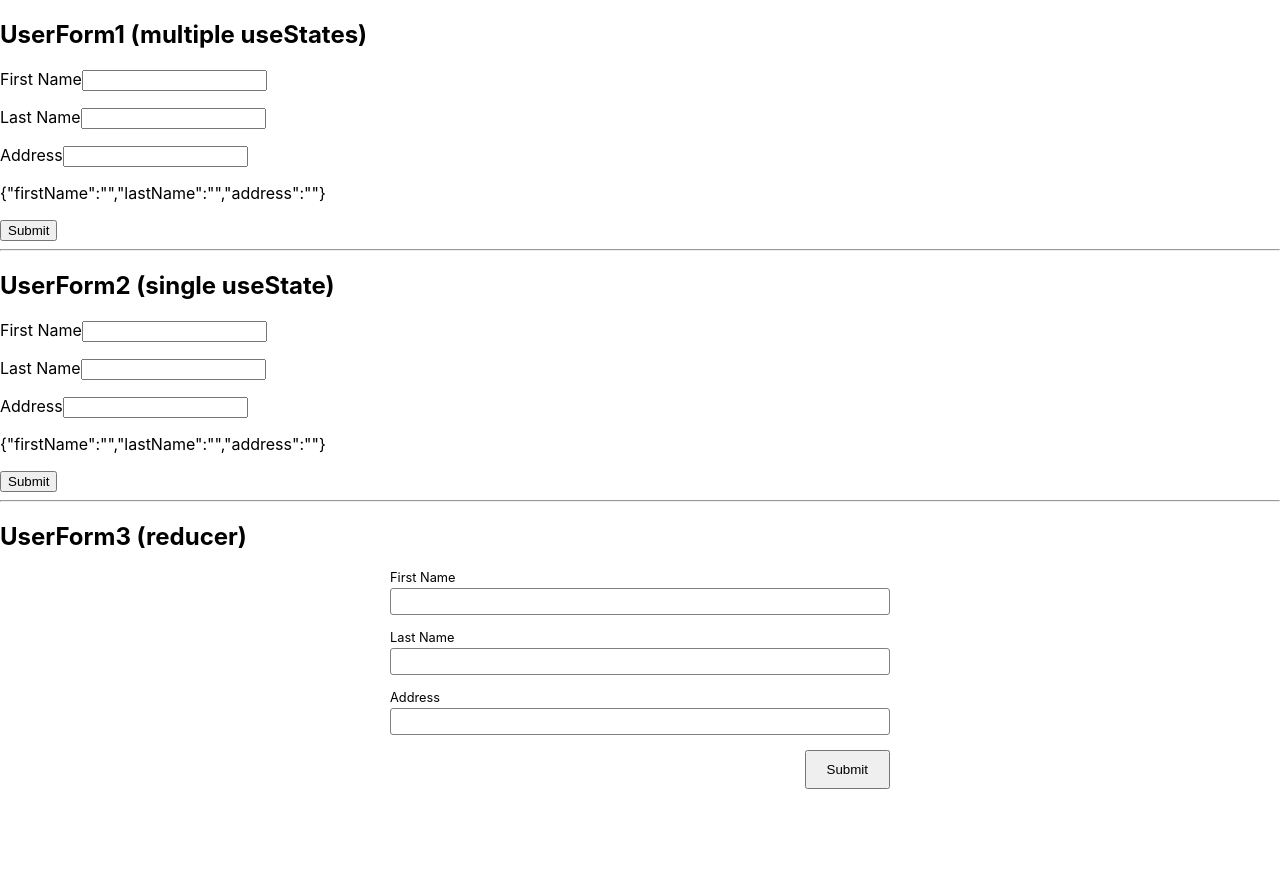
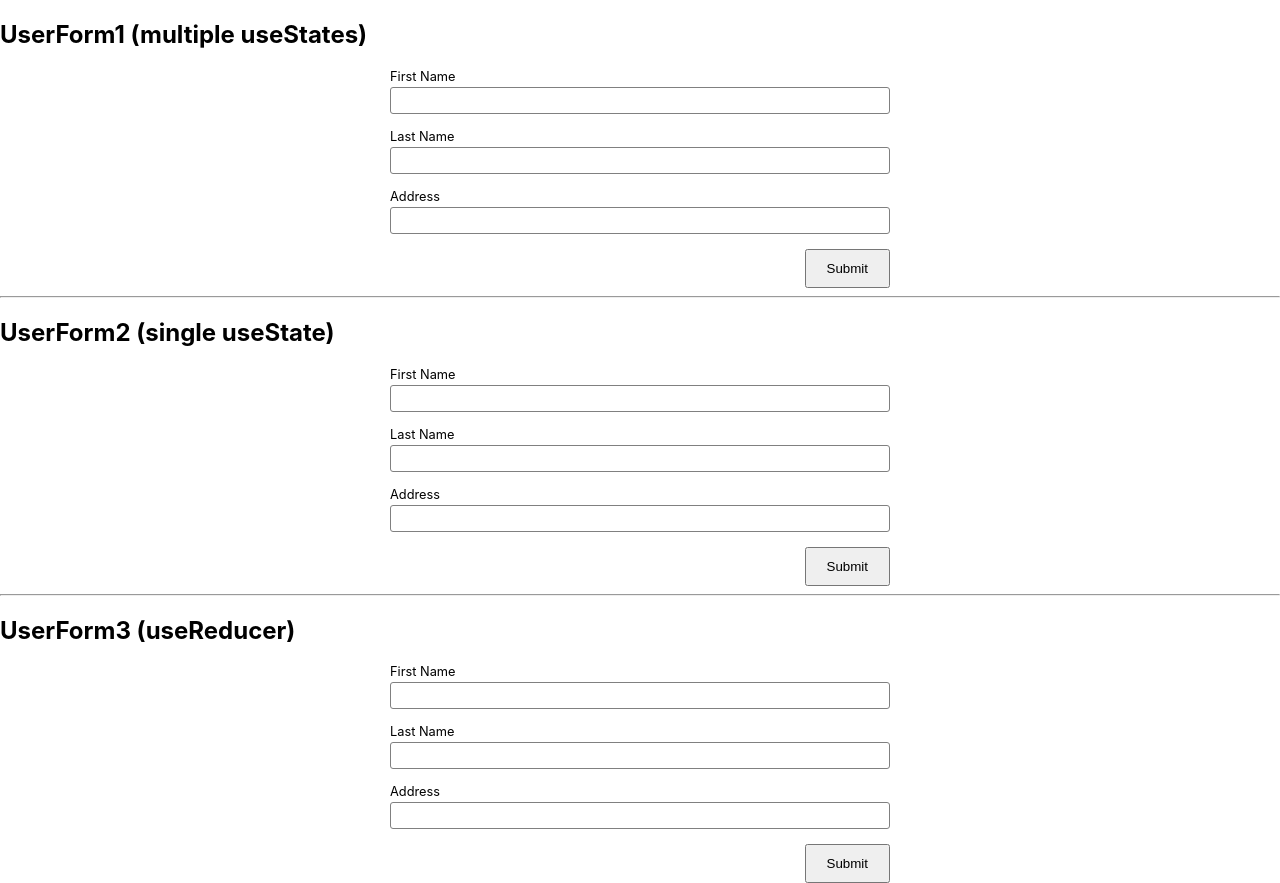
Before and after one commit to danyavol/react-training, a React (Create React App) app: page / in a window 1280 px wide. Before the commit the page ends 800 px from the top, so only its background shows below. Built offline with nearby package versions, Linux system fonts and the light colour scheme.

Commit message:
feat: Add styles

```diff
--- a/src/App.js
+++ b/src/App.js
@@ -1,25 +1,28 @@
+import { useState } from 'react';
 import './App.css';
 import UserForm1 from "./UserForm1_multipleUseState/UserForm1";
 import UserForm2 from "./UserForm2_singleUseState/UserForm2";
 import UserForm3 from "./UserForm3_useReducer/UserForm3";
 
 function App() {
-
-    function onSubmit(value) {
-        console.log(value);
-    }
+    const [form1Value, setForm1Value] = useState();
+    const [form2Value, setForm2Value] = useState();
+    const [form3Value, setForm3Value] = useState();
 
     return (
         <>
-            <UserForm1 onSubmit={onSubmit}></UserForm1>
+            <UserForm1 onSubmit={setForm1Value}></UserForm1>
+            <div>{JSON.stringify(form1Value)}</div>
 
             <hr/>
 
-            <UserForm2 onSubmit={onSubmit}></UserForm2>
+            <UserForm2 onSubmit={setForm2Value}></UserForm2>
+            <div>{JSON.stringify(form2Value)}</div>
 
             <hr/>
 
-            <UserForm3 onSubmit={onSubmit}></UserForm3>
+            <UserForm3 onSubmit={setForm3Value}></UserForm3>
+            <div>{JSON.stringify(form3Value)}</div>
         </>
     );
 }
--- a/src/UserForm1_multipleUseState/UserForm1.js
+++ b/src/UserForm1_multipleUseState/UserForm1.js
@@ -25,22 +25,22 @@ function UserForm1(props) {
     return (
         <>
             <h2>UserForm1 (multiple useStates)</h2>
-            <p>
-                <label htmlFor="firstName">First Name</label>
-                <input id="firstName" value={firstName} onChange={firstNameHandler}></input>
-            </p>
-            <p>
-                <label htmlFor="lastName">Last Name</label>
-                <input id="lastName" value={lastName} onChange={lastNameHandler}></input>
-            </p>
-            <p>
-                <label htmlFor="address">Address</label>
-                <input id="address" value={address} onChange={addressHandler}></input>
-            </p>
+            <div className="form">
+                <div className="control">
+                    <label className="control-label" htmlFor="firstName1">First Name</label>
+                    <input className="input" id="firstName1" value={firstName} onChange={firstNameHandler}></input>
+                </div>
+                <div className="control">
+                    <label className="control-label" htmlFor="lastName1">Last Name</label>
+                    <input className="input" id="lastName1" value={lastName} onChange={lastNameHandler}></input>
+                </div>
+                <div className="control">
+                    <label className="control-label" htmlFor="address1">Address</label>
+                    <input className="input" id="address1" value={address} onChange={addressHandler}></input>
+                </div>
 
-            <p>{JSON.stringify({ firstName, lastName, address })}</p>
-
-            <button onClick={submit}>Submit</button>
+                <button className="submit" onClick={submit}>Submit</button>
+            </div>
         </>
     );
 }
--- a/src/UserForm2_singleUseState/UserForm2.js
+++ b/src/UserForm2_singleUseState/UserForm2.js
@@ -36,22 +36,22 @@ function UserForm2(props) {
     return (
         <>
             <h2>UserForm2 (single useState)</h2>
-            <p>
-                <label htmlFor="firstName">First Name</label>
-                <input id="firstName" value={user.firstName} onChange={firstNameHandler}></input>
-            </p>
-            <p>
-                <label htmlFor="lastName">Last Name</label>
-                <input id="lastName" value={user.lastName} onChange={lastNameHandler}></input>
-            </p>
-            <p>
-                <label htmlFor="address">Address</label>
-                <input id="address" value={user.address} onChange={addressHandler}></input>
-            </p>
+            <div className="form">
+                <div className="control">
+                    <label className="control-label" htmlFor="firstName2">First Name</label>
+                    <input className="input" id="firstName2" value={user.firstName} onChange={firstNameHandler}></input>
+                </div>
+                <div className="control">
+                    <label className="control-label" htmlFor="lastName2">Last Name</label>
+                    <input className="input" id="lastName2" value={user.lastName} onChange={lastNameHandler}></input>
+                </div>
+                <div className="control">
+                    <label className="control-label" htmlFor="address2">Address</label>
+                    <input className="input" id="address2" value={user.address} onChange={addressHandler}></input>
+                </div>
 
-            <p>{JSON.stringify(user)}</p>
-
-            <button onClick={submit}>Submit</button>
+                <button className="submit" onClick={submit}>Submit</button>
+            </div>
         </>
     );
 }
--- a/src/UserForm3_useReducer/UserForm3.js
+++ b/src/UserForm3_useReducer/UserForm3.js
@@ -1,5 +1,5 @@
 import { useReducer } from 'react';
-import { actionTypes, defaultState, formReducer } from './UserForm3.reducer';
+import { actionTypes, defaultState, formReducer, getFormValue } from './UserForm3.reducer';
 import { isFormValid } from './UserForm3.validator';
 
 function UserForm3(props) {
@@ -13,8 +13,7 @@ function UserForm3(props) {
             return;
         }
 
-        console.log('submitted');
-        props.onSubmit(state);
+        props.onSubmit(getFormValue(state));
     }
 
     function valueChangeHandler(prop) {
@@ -51,11 +50,11 @@ function UserForm3(props) {
 
     return (
         <>
-            <h2>UserForm3 (reducer)</h2>
+            <h2>UserForm3 (useReducer)</h2>
             <div className="form">
                 <div className="control">
-                    <label className="control-label" htmlFor="firstName">First Name</label>
-                    <input id="firstName" value={state.firstName.value}
+                    <label className="control-label" htmlFor="firstName3">First Name</label>
+                    <input id="firstName3" value={state.firstName.value}
                         className={getClassName("firstName")}
                         onChange={valueChangeHandler("firstName")}
                         onBlur={blurHandler("firstName")}
@@ -67,8 +66,8 @@ function UserForm3(props) {
                     }
                 </div>
                 <div className="control">
-                    <label className="control-label" htmlFor="lastName">Last Name</label>
-                    <input id="lastName" value={state.lastName.value}
+                    <label className="control-label" htmlFor="lastName3">Last Name</label>
+                    <input id="lastName3" value={state.lastName.value}
                         className={getClassName("lastName")}
                         onChange={valueChangeHandler("lastName")}
                         onBlur={blurHandler("lastName")}
@@ -80,8 +79,8 @@ function UserForm3(props) {
                     }
                 </div>
                 <div className="control">
-                    <label className="control-label" htmlFor="address">Address</label>
-                    <input id="address" value={state.address.value}
+                    <label className="control-label" htmlFor="address3">Address</label>
+                    <input id="address3" value={state.address.value}
                         className={getClassName("address")}
                         onChange={valueChangeHandler("address")}
                         onBlur={blurHandler("address")}
--- a/src/UserForm3_useReducer/UserForm3.reducer.js
+++ b/src/UserForm3_useReducer/UserForm3.reducer.js
@@ -47,6 +47,14 @@ export function formReducer(state, action) {
     }
 }
 
+export function getFormValue(formState) {
+    const value = {};
+    for (let key in formState) {
+        value[key] = formState[key].value;
+    }
+    return value;
+}
+
 function inputConstructor(defaultValue, validator) {
     const validationError = validator(defaultValue);
     return {
```
